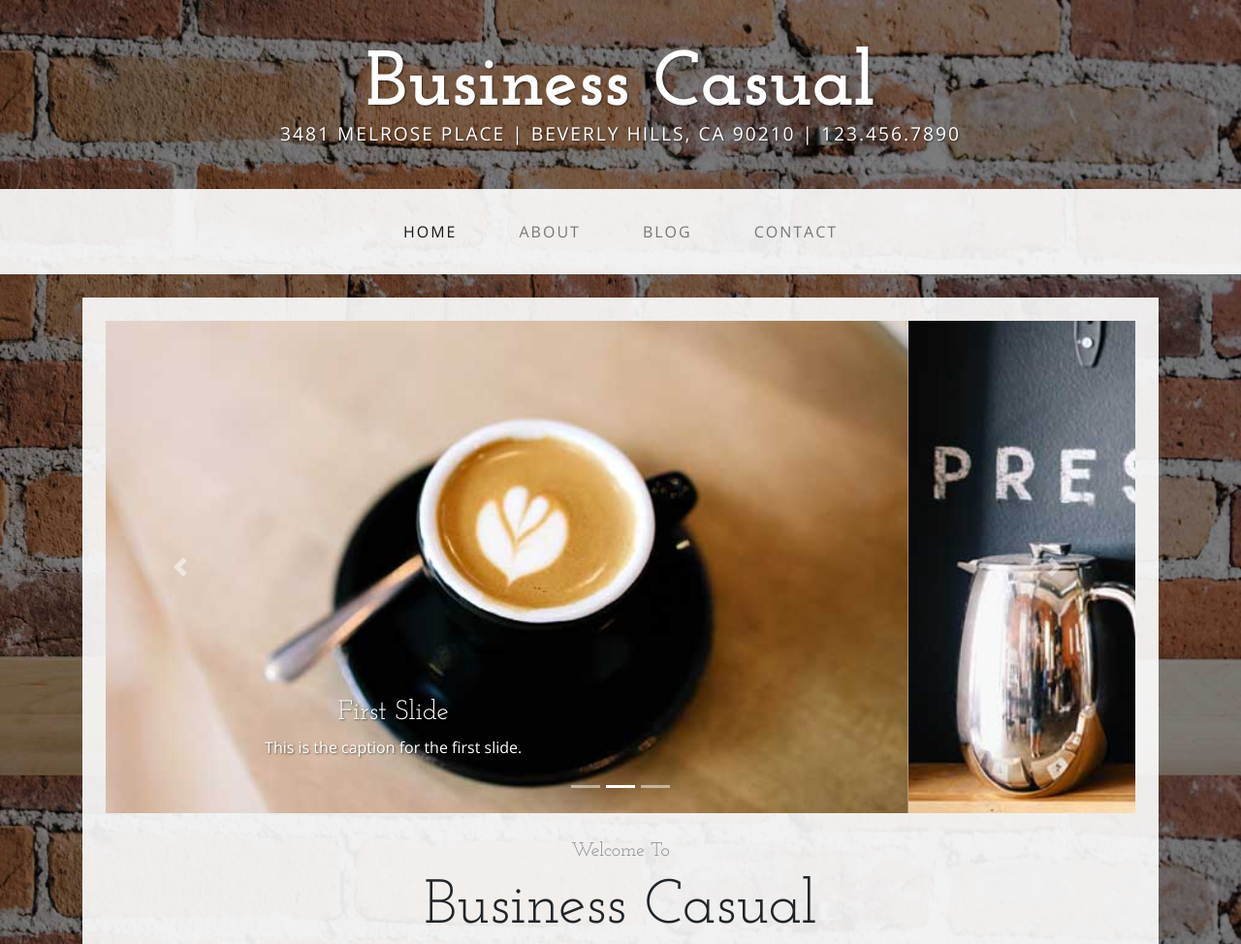
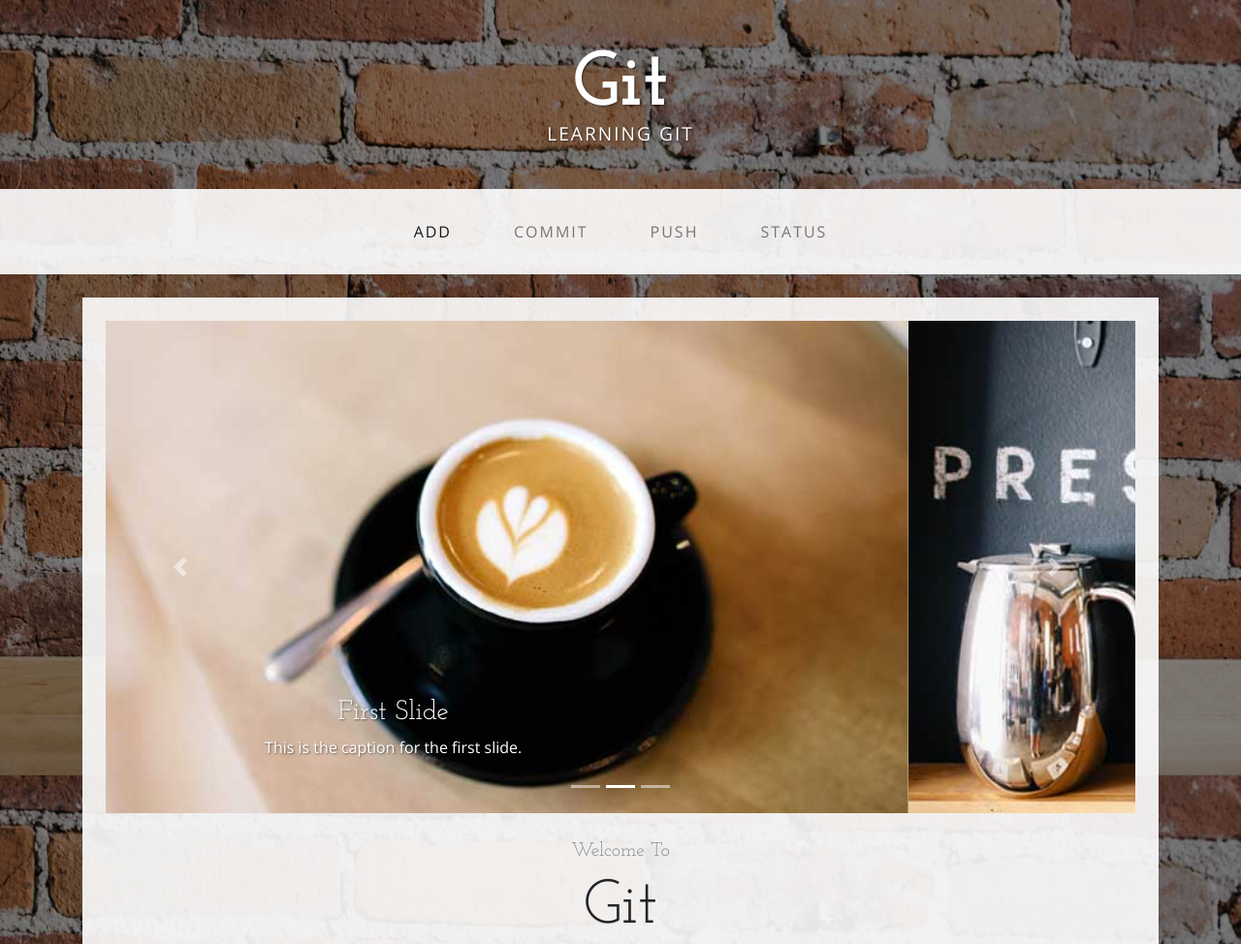
Before and after one commit to aib200/sitepointlearning, a website: page index.html in a window 1280 px wide. Shown: the top 974 px of the page at 97% size. Drawn offline with nearby package versions, Linux system fonts and the light colour scheme.

Commit message:
Changed title, subtitle and navbar items

```diff
--- a/index.html
+++ b/index.html
@@ -8,7 +8,7 @@
     <meta name="description" content="">
     <meta name="author" content="">
 
-    <title>Business Casual - Start Bootstrap Theme</title>
+    <title>git</title>
 
     <!-- Bootstrap core CSS -->
     <link href="vendor/bootstrap/css/bootstrap.min.css" rel="stylesheet">
@@ -24,8 +24,8 @@
 
   <body>
 
-    <div class="tagline-upper text-center text-heading text-shadow text-white mt-5 d-none d-lg-block">Business Casual</div>
-    <div class="tagline-lower text-center text-expanded text-shadow text-uppercase text-white mb-5 d-none d-lg-block">3481 Melrose Place | Beverly Hills, CA 90210 | 123.456.7890</div>
+    <div class="tagline-upper text-center text-heading text-shadow text-white mt-5 d-none d-lg-block">Git</div>
+    <div class="tagline-lower text-center text-expanded text-shadow text-uppercase text-white mb-5 d-none d-lg-block">Learning Git</div>
 
     <!-- Navigation -->
     <nav class="navbar navbar-expand-lg navbar-light bg-faded py-lg-4">
@@ -37,18 +37,18 @@
         <div class="collapse navbar-collapse" id="navbarResponsive">
           <ul class="navbar-nav mx-auto">
             <li class="nav-item active px-lg-4">
-              <a class="nav-link text-uppercase text-expanded" href="index.html">Home
+              <a class="nav-link text-uppercase text-expanded" href="index.html">Add
                 <span class="sr-only">(current)</span>
               </a>
             </li>
             <li class="nav-item px-lg-4">
-              <a class="nav-link text-uppercase text-expanded" href="about.html">About</a>
+              <a class="nav-link text-uppercase text-expanded" href="about.html">Commit</a>
             </li>
             <li class="nav-item px-lg-4">
-              <a class="nav-link text-uppercase text-expanded" href="blog.html">Blog</a>
+              <a class="nav-link text-uppercase text-expanded" href="blog.html">Push</a>
             </li>
             <li class="nav-item px-lg-4">
-              <a class="nav-link text-uppercase text-expanded" href="contact.html">Contact</a>
+              <a class="nav-link text-uppercase text-expanded" href="contact.html">Status</a>
             </li>
           </ul>
         </div>
@@ -100,7 +100,7 @@
         <!-- Welcome Message -->
         <div class="text-center mt-4">
           <div class="text-heading text-muted text-lg">Welcome To</div>
-          <h1 class="my-2">Business Casual</h1>
+          <h1 class="my-2">Git</h1>
           <div class="text-heading text-muted text-lg">By
             <strong>Start Bootstrap</strong>
           </div>
```
